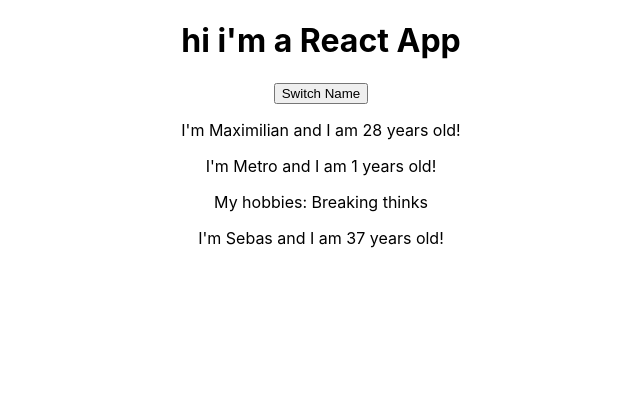
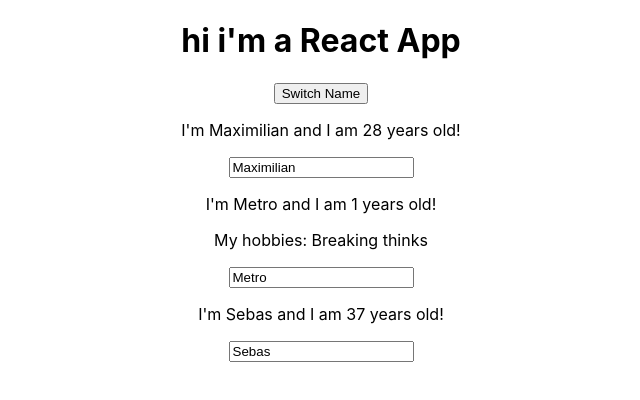
Before and after one commit to jorgemontes/first-react-app, a React (Create React App) app: page / in a window 1280 px wide. Shown: the top 400 px of the page, without its empty margins (319-959 px from the left). Built offline with nearby package versions, Linux system fonts and the light colour scheme.

Commit message:
two way bindings

```diff
--- a/src/App.js
+++ b/src/App.js
@@ -31,6 +31,16 @@
     });
     }
 
+    const nameChangedHandler = (event) => {
+      setPersonsState({
+        persons: [
+          {name:'Max', age:28},
+          {name: event.target.value, age:1},
+          {name:'Sebas', age:34}
+        ]
+      });
+    }
+
     return (
       <div className="App">
         <h1>hi i'm a React App</h1>
@@ -41,7 +51,8 @@
         <Person
         name={personsState.persons[1].name}
         age={personsState.persons[1].age}
-        click={switchNameHandler.bind(this,'Metro!')} >My hobbies: Breaking thinks</Person>
+        click={switchNameHandler.bind(this,'Metro!')}
+        changed={nameChangedHandler} >My hobbies: Breaking thinks</Person>
         <Person
         name={personsState.persons[2].name}
         age={personsState.persons[2].age} />
--- a/src/Person/Person.js
+++ b/src/Person/Person.js
@@ -5,6 +5,7 @@
     <div>
         <p onClick={props.click}>I'm {props.name} and I am {props.age} years old!</p>
         <p>{props.children}</p>
+        <input type="text" onChange={props.changed} value={props.name}></input>
     </div>
     )
 }
```
